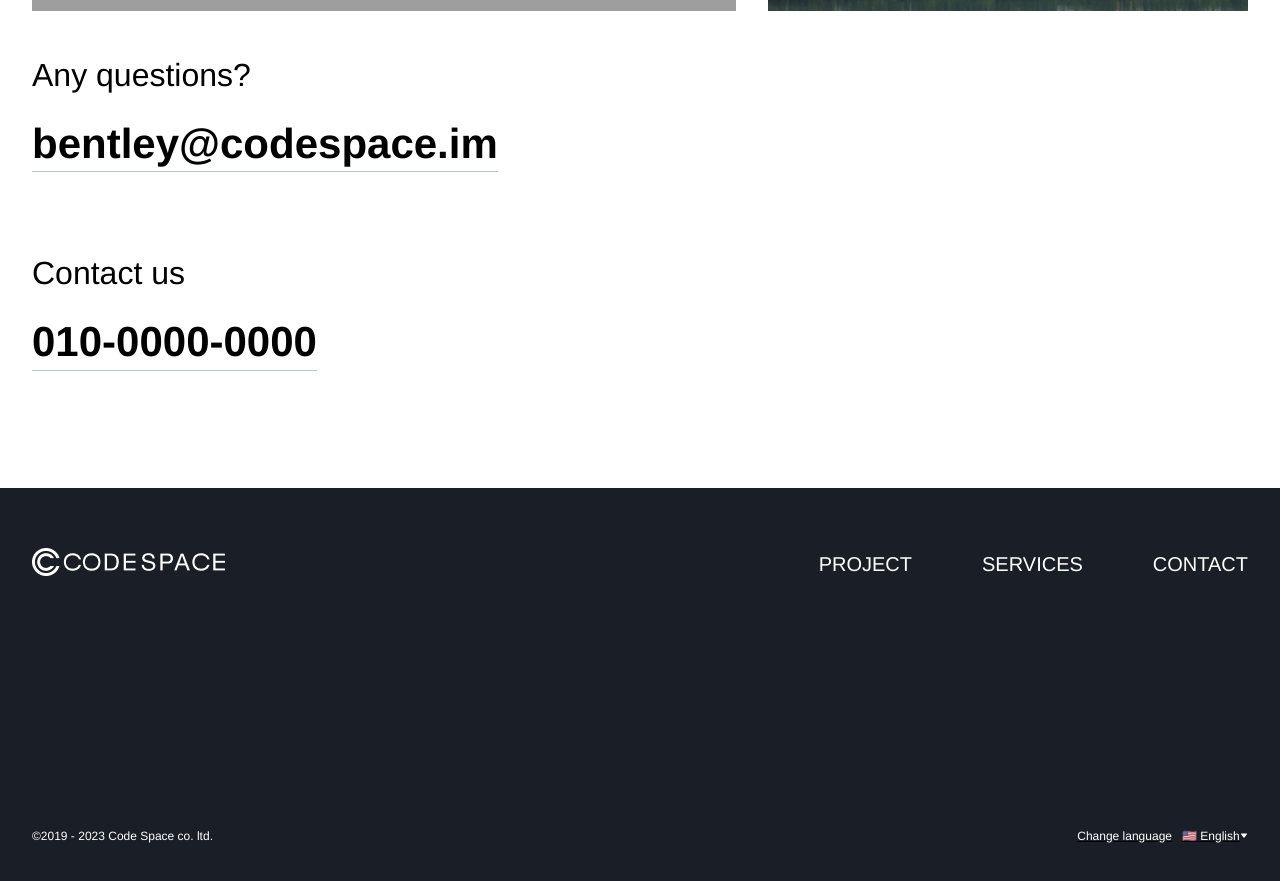
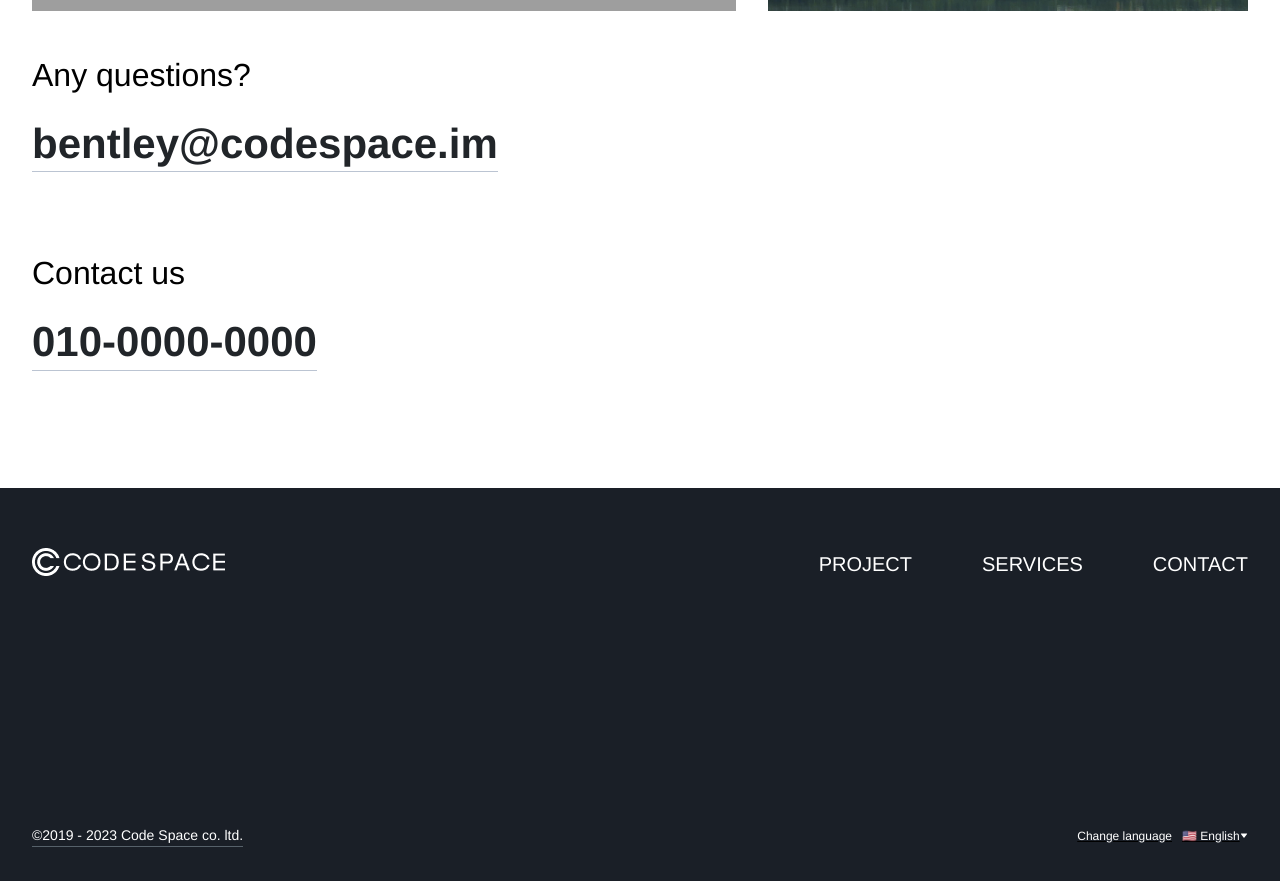
Before and after one commit to seonghojung/codespace_renewal, a Next.js app: page /en/contact in a window 1280 px wide. Shown: the part 499-1380 px from the top of the page. Built offline with nearby package versions, Linux system fonts and the light colour scheme; a web font is replaced by a local one.

Commit message:
밑줄 링크 컴포넌트/연관페이지 수정

```diff
--- a/app/[locale]/components/UnderLineText.tsx
+++ b/app/[locale]/components/UnderLineLink.tsx
@@ -1,17 +1,18 @@
+import Link from "next/link";
 import { styled } from "styled-components";
 
-const Container = styled.div`
+interface IStyle {
+  theme: string;
+}
+const Address = styled.span<IStyle>`
+  display: inline-flex;
+  align-items: center;
+  text-decoration-line: none;
   position: relative;
-  color: #000;
-  display: inline-block;
+  cursor: pointer;
   width: auto;
   height: auto;
-  cursor: pointer;
-`;
 
-const Address = styled.div`
-  align-items: center;
-  text-decoration-line: none;
   &::before {
     content: "";
     position: absolute;
@@ -20,7 +21,7 @@ const Address = styled.div`
     width: 100%;
     height: 1px;
     z-index: 1;
-    background: currentColor;
+    background: ${(props) => (props.theme === "white" ? "#bbc4d2" : "currentColor")};
     transform: scaleX(0);
     transition: transform 0.35s cubic-bezier(0.16, 1, 0.3, 1);
     transform-origin: 0 50%;
@@ -33,7 +34,7 @@ const Address = styled.div`
     width: 100%;
     height: 1px;
     z-index: 0;
-    background-color: #bbc4d2;
+    background-color: ${(props) => (props.theme === "white" ? "#56616a" : "#bbc4d2")};
     transform: scaleX(1);
     transition: transform 0.35s cubic-bezier(0.16, 1, 0.3, 1);
     transform-origin: 0 50%;
@@ -43,12 +44,12 @@ const Address = styled.div`
   }
 `;
 
-const UnderLineText = ({ children }: { children: React.ReactNode }) => {
+const UnderLineLink = ({ children, theme = "dark", href }: { href: string; theme?: "dark" | "white" | undefined; children: React.ReactNode }) => {
   return (
-    <Container>
-      <Address>{children}</Address>
-    </Container>
+    <Link href={href}>
+      <Address theme={theme}>{children}</Address>
+    </Link>
   );
 };
 
-export default UnderLineText;
+export default UnderLineLink;
--- a/app/[locale]/components/footer.tsx
+++ b/app/[locale]/components/footer.tsx
@@ -6,6 +6,8 @@ import Image from "next/image";
 import Link from "next/link";
 import { Layout } from "./navigation";
 import LocaleSwitcher from "./LocaleSwitcher";
+import UnderLineText from "./UnderLineLink";
+import LineDecoration from "./LineDecoration";
 
 const FooterWrap = styled.footer`
   background-color: #1a1f27;
@@ -54,7 +56,7 @@ const Title = styled(Link)`
 
   color: #fff;
   &:hover {
-    /* color: #1a1a1a; */
+    color: #1a1a1a;
   }
 
   @media (min-width: 768px) {
@@ -64,11 +66,11 @@ const Title = styled(Link)`
 const InfoWrap = styled.div`
   display: flex;
   justify-content: space-between;
+  align-items: center;
 `;
 const Name = styled.span`
-  font-size: 12px;
+  font-size: 14px;
   color: #fff;
-  line-height: 2;
 `;
 
 const LanguageSwitchBtn = styled.button`
@@ -103,7 +105,9 @@ export default function Footer({ locale, localeOptions, localeLable }: { locale:
             </NavItems>
           </Nav>
           <InfoWrap>
-            <Name>©2019 - 2023 Code Space co. ltd.</Name>
+            <UnderLineText theme="white" href={"#"}>
+              <Name>©2019 - 2023 Code Space co. ltd.</Name>
+            </UnderLineText>
             <LanguageSwitchBtn>
               <LocaleSwitcher defaultValue={locale} label={localeLable}>
                 {localeOptions}
--- a/app/[locale]/contact/ContactSection.tsx
+++ b/app/[locale]/contact/ContactSection.tsx
@@ -1,10 +1,9 @@
 "use client";
 
 import styled from "styled-components";
-import UnderLineText from "../components/UnderLineText";
+import UnderLineText from "../components/UnderLineLink";
 import { fadeInAndUp, fadeInAndUp2Sec } from "../animations/fadeInAndUp";
 import { ITranslation } from "../(home)/page";
-import Link from "next/link";
 
 const SectionWrap = styled.section`
   padding: 40px 0 120px 0;
@@ -63,15 +62,13 @@ export const ContactSection = ({ translation }: { translation: ITranslation }) =
     <SectionWrap>
       <EmailTitleWrap>
         <TopTitle>{translation.title}</TopTitle>
-        <Link href="mailto:bentley@codespace.im">
-          <UnderLineText>
-            <Header>bentley@codespace.im</Header>
-          </UnderLineText>
-        </Link>
+        <UnderLineText href="mailto:bentley@codespace.im">
+          <Header>bentley@codespace.im</Header>
+        </UnderLineText>
       </EmailTitleWrap>
       <PhoneTitleWrap>
         <Title>{translation.description}</Title>
-        <UnderLineText>
+        <UnderLineText href="#">
           <Header>010-0000-0000</Header>
         </UnderLineText>
       </PhoneTitleWrap>
```
